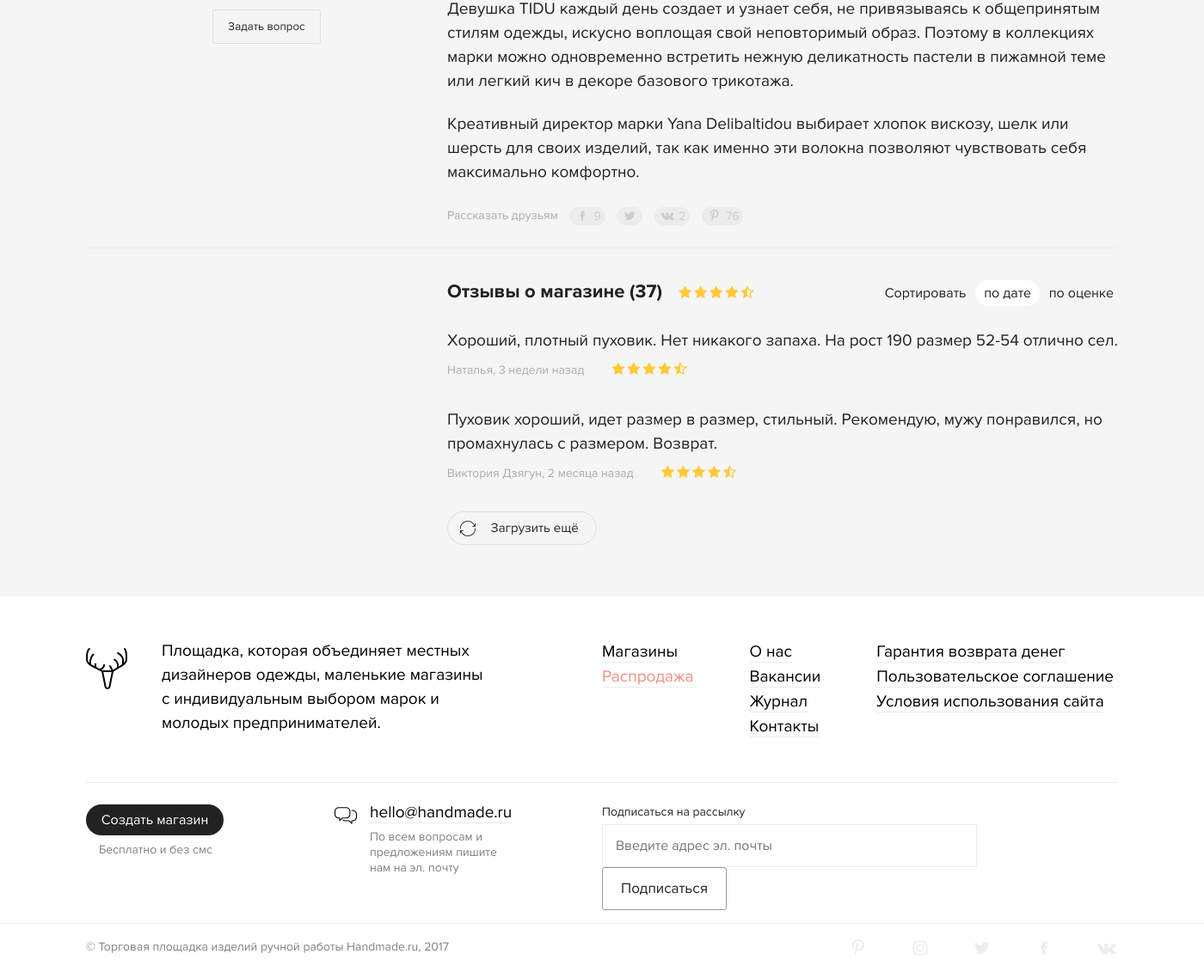
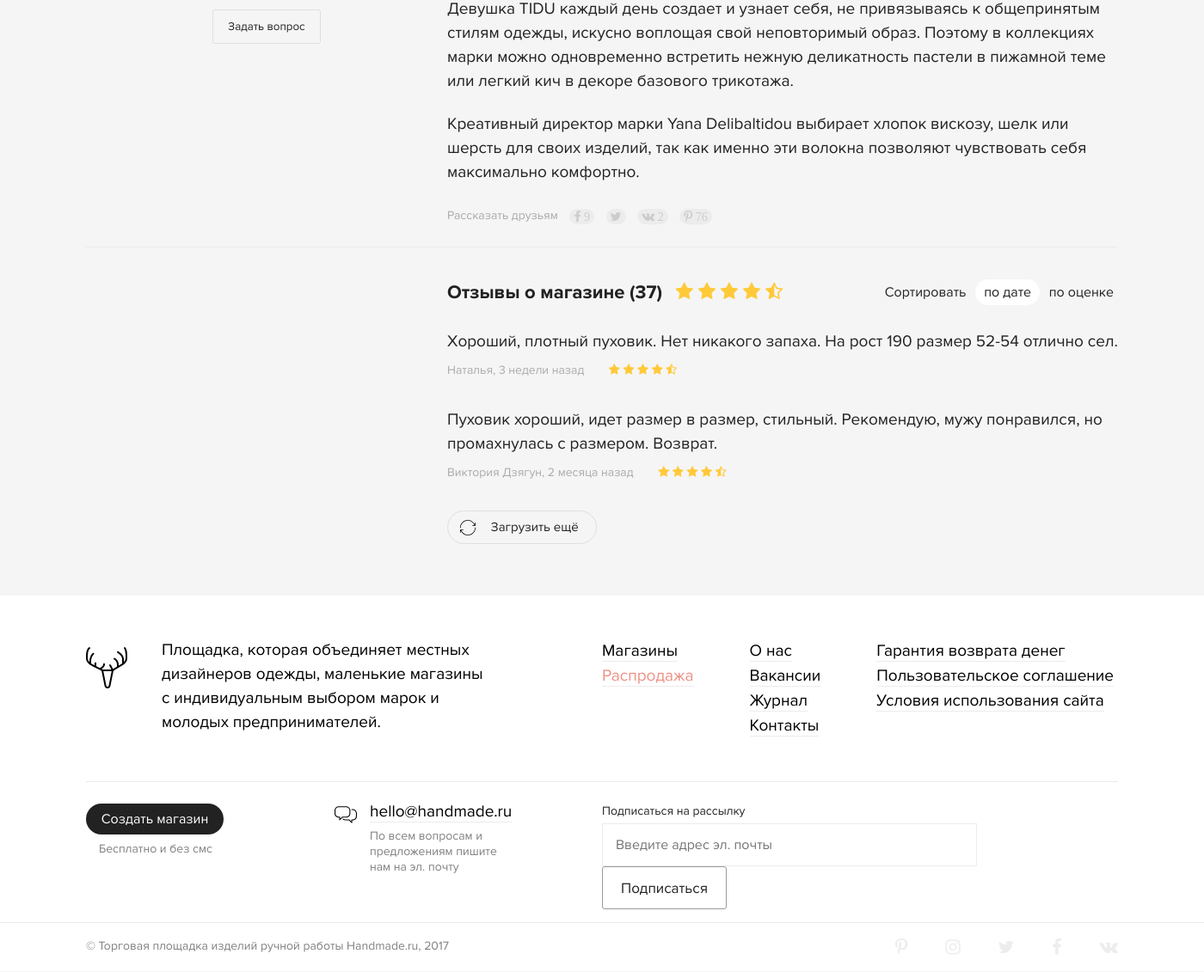
Before and after one commit to ivanzakh/ivanzakh.github.io, a PHP site: page /handmade/index.html in a window 1400 px wide. Shown: the part 2104-3235 px from the top of the page at 86% size. After the commit the page ends 3212 px from the top, so only its background shows below. Run offline with PHP 8.4, Linux system fonts and the light colour scheme.

Commit message:
change icons

```diff
--- a/handmade/css/fontello.css
+++ /dev/null
@@ -1,65 +0,0 @@
-@font-face {
-  font-family: 'fontello';
-  src: url('../font/fontello.eot?13364109');
-  src: url('../font/fontello.eot?13364109#iefix') format('embedded-opentype'),
-       url('../font/fontello.woff2?13364109') format('woff2'),
-       url('../font/fontello.woff?13364109') format('woff'),
-       url('../font/fontello.ttf?13364109') format('truetype'),
-       url('../font/fontello.svg?13364109#fontello') format('svg');
-  font-weight: normal;
-  font-style: normal;
-}
-/* Chrome hack: SVG is rendered more smooth in Windozze. 100% magic, uncomment if you need it. */
-/* Note, that will break hinting! In other OS-es font will be not as sharp as it could be */
-/*
-@media screen and (-webkit-min-device-pixel-ratio:0) {
-  @font-face {
-    font-family: 'fontello';
-    src: url('../font/fontello.svg?13364109#fontello') format('svg');
-  }
-}
-*/
-
- [class^="icon-"]:before, [class*=" icon-"]:before {
-  font-family: "fontello";
-  font-style: normal;
-  font-weight: normal;
-  speak: none;
-
-  display: inline-block;
-  text-decoration: inherit;
-  width: 1em;
-  margin-right: .2em;
-  text-align: center;
-  /* opacity: .8; */
-
-  /* For safety - reset parent styles, that can break glyph codes*/
-  font-variant: normal;
-  text-transform: none;
-
-  /* fix buttons height, for twitter bootstrap */
-  line-height: 1em;
-
-  /* Animation center compensation - margins should be symmetric */
-  /* remove if not needed */
-  margin-left: .2em;
-
-  /* you can be more comfortable with increased icons size */
-  /* font-size: 120%; */
-
-  /* Font smoothing. That was taken from TWBS */
-  -webkit-font-smoothing: antialiased;
-  -moz-osx-font-smoothing: grayscale;
-
-  /* Uncomment for 3D effect */
-  /* text-shadow: 1px 1px 1px rgba(127, 127, 127, 0.3); */
-}
-
-.icon-star:before { content: '\e800'; } /* '' */
-.icon-heart:before { content: '\e801'; } /* '' */
-.icon-twitter:before { content: '\f099'; } /* '' */
-.icon-star-half-alt:before { content: '\f123'; } /* '' */
-.icon-instagram:before { content: '\f16d'; } /* '' */
-.icon-vkontakte:before { content: '\f189'; } /* '' */
-.icon-pinterest:before { content: '\f231'; } /* '' */
-.icon-facebook:before { content: '\f300'; } /* '' */
--- a/handmade/css/main.css
+++ b/handmade/css/main.css
@@ -385,19 +385,15 @@ button.question {
 .reviews .sort {
 	float: right;
 }
-.icon-star,
-.icon-star-half-alt {
+.fa-star,
+.fa-star-half-o {
 	font-size: 16px;
 	color: #ffc938;
-	margin: -5px;
 }
-.reviews h2 .icon-star:first-child {
+.reviews h2 .fa-star:first-child {
 	margin-left: 10px;
 }
-.reviews p .icon-star {
-	margin-right: -3px;
-}
-.reviews p .icon-star:first-child {
+.reviews p .fa-star:first-child {
 	margin-left: 25px;
 }
 .sort span {
--- a/handmade/index.html
+++ b/handmade/index.html
@@ -4,7 +4,7 @@
 		<meta charset="utf-8">
 		<title>Handmade</title>
 		<link rel="stylesheet" href="css/main.css">
-		<link rel="stylesheet" href="css/fontello.css">
+		<link rel="stylesheet" href="../libs/font-awesome/css/font-awesome.min.css">
 	</head>
 	<body>
 		<header>
@@ -51,7 +51,7 @@
 
 		<section class="content">
 			<section class="shop-cover">
-				<p><a href="#"><i class="icon-heart"></i></a></p>
+				<p><a href="#"><i class="fa fa-heart-o"></i></a></p>
 
 				<h2 class="regal-display align-center">
 					<img src="images/profile-photo.jpg"><br>
@@ -149,10 +149,10 @@
 					<p class="regular">Креативный директор марки Yana Delibaltidou выбирает хлопок вискозу, шелк или шерсть для своих изделий, так как именно эти волокна позволяют чувствовать себя максимально комфортно.</p>
 					<p class="small">
 						Рассказать друзьям
-						<a href="#"><i class="icon-facebook"> 9</i></a>
-						<a href="#"><i class="icon-twitter"></i></a>
-						<a href="#"><i class="icon-vkontakte"> 2</i></a>
-						<a href="#"><i class="icon-pinterest"> 76</i></a>
+						<a href="#"><i class="fa fa-facebook"> 9</i></a>
+						<a href="#"><i class="fa fa-twitter"></i></a>
+						<a href="#"><i class="fa fa-vk"> 2</i></a>
+						<a href="#"><i class="fa fa-pinterest-p"> 76</i></a>
 					</p>
 				</div>
 			</section>
@@ -162,11 +162,11 @@
 				<div>
 					<h2 class="bold">
 						Отзывы о магазине (37)
-						<i class="icon-star"></i>
-						<i class="icon-star"></i>
-						<i class="icon-star"></i>
-						<i class="icon-star"></i>
-						<i class="icon-star-half-alt"></i>
+						<i class="fa fa-star" aria-hidden="true"></i>
+						<i class="fa fa-star" aria-hidden="true"></i>
+						<i class="fa fa-star" aria-hidden="true"></i>
+						<i class="fa fa-star" aria-hidden="true"></i>
+						<i class="fa fa-star-half-o" aria-hidden="true"></i>
 						<span class="sort">
 							<span class="regular">Сортировать</span>
 							<span class="regular checked">по дате</span>
@@ -176,20 +176,20 @@
 					<p class="regular">Хороший, плотный пуховик. Нет никакого запаха. На рост 190 размер 52-54 отлично сел.</p>
 					<p class="small">
 						Наталья, 3 недели назад
-						<i class="icon-star"></i>
-						<i class="icon-star"></i>
-						<i class="icon-star"></i>
-						<i class="icon-star"></i>
-						<i class="icon-star-half-alt"></i>
+						<i class="fa fa-star" aria-hidden="true"></i>
+						<i class="fa fa-star" aria-hidden="true"></i>
+						<i class="fa fa-star" aria-hidden="true"></i>
+						<i class="fa fa-star" aria-hidden="true"></i>
+						<i class="fa fa-star-half-o" aria-hidden="true"></i>
 					</p>
 					<p class="regular">Пуховик хороший, идет размер в размер, стильный. Рекомендую, мужу понравился, но промахнулась с размером. Возврат.</p>
 					<p class="small">
 						Виктория Дзягун, 2 месяца назад
-						<i class="icon-star"></i>
-						<i class="icon-star"></i>
-						<i class="icon-star"></i>
-						<i class="icon-star"></i>
-						<i class="icon-star-half-alt"></i>
+						<i class="fa fa-star" aria-hidden="true"></i>
+						<i class="fa fa-star" aria-hidden="true"></i>
+						<i class="fa fa-star" aria-hidden="true"></i>
+						<i class="fa fa-star" aria-hidden="true"></i>
+						<i class="fa fa-star-half-o" aria-hidden="true"></i>
 					</p>
 					<button type="button" class="load-more regular">
 						<img src="SVG/Syncronize.svg"> Загрузить ещё
@@ -264,11 +264,11 @@
 				</div>
 				<div class="social-media">
 					<p>
-						<a href="#"><i class="icon-pinterest"></i></a>
-						<a href="#"><i class="icon-instagram"></i></a>
-						<a href="#"><i class="icon-twitter"></i></a>
-						<a href="#"><i class="icon-facebook"></i></a>
-						<a href="#"><i class="icon-vkontakte"></i></a>
+						<a href="#"><i class="fa fa-pinterest-p"></i></a>
+						<a href="#"><i class="fa fa-instagram"></i></a>
+						<a href="#"><i class="fa fa-twitter"></i></a>
+						<a href="#"><i class="fa fa-facebook"></i></a>
+						<a href="#"><i class="fa fa-vk"></i></a>
 					</p>
 				</div>
 			</div>
```
